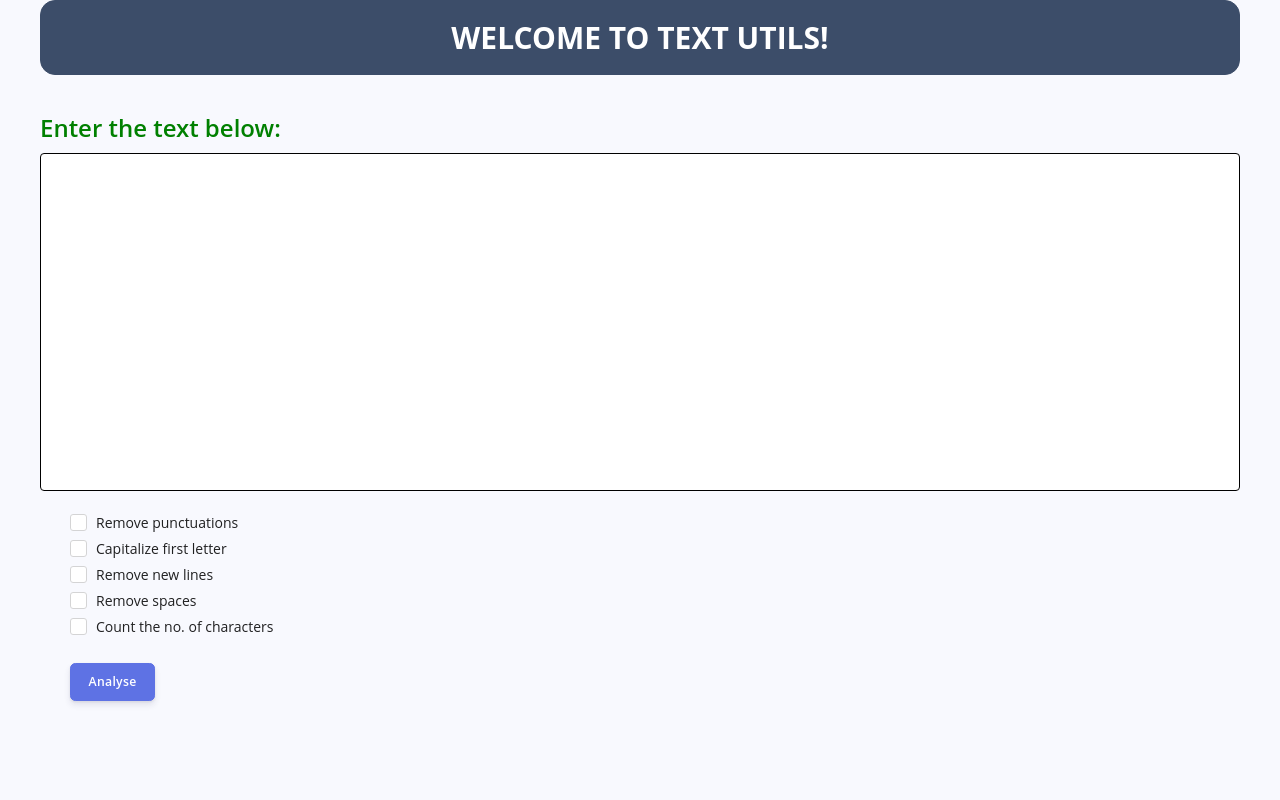
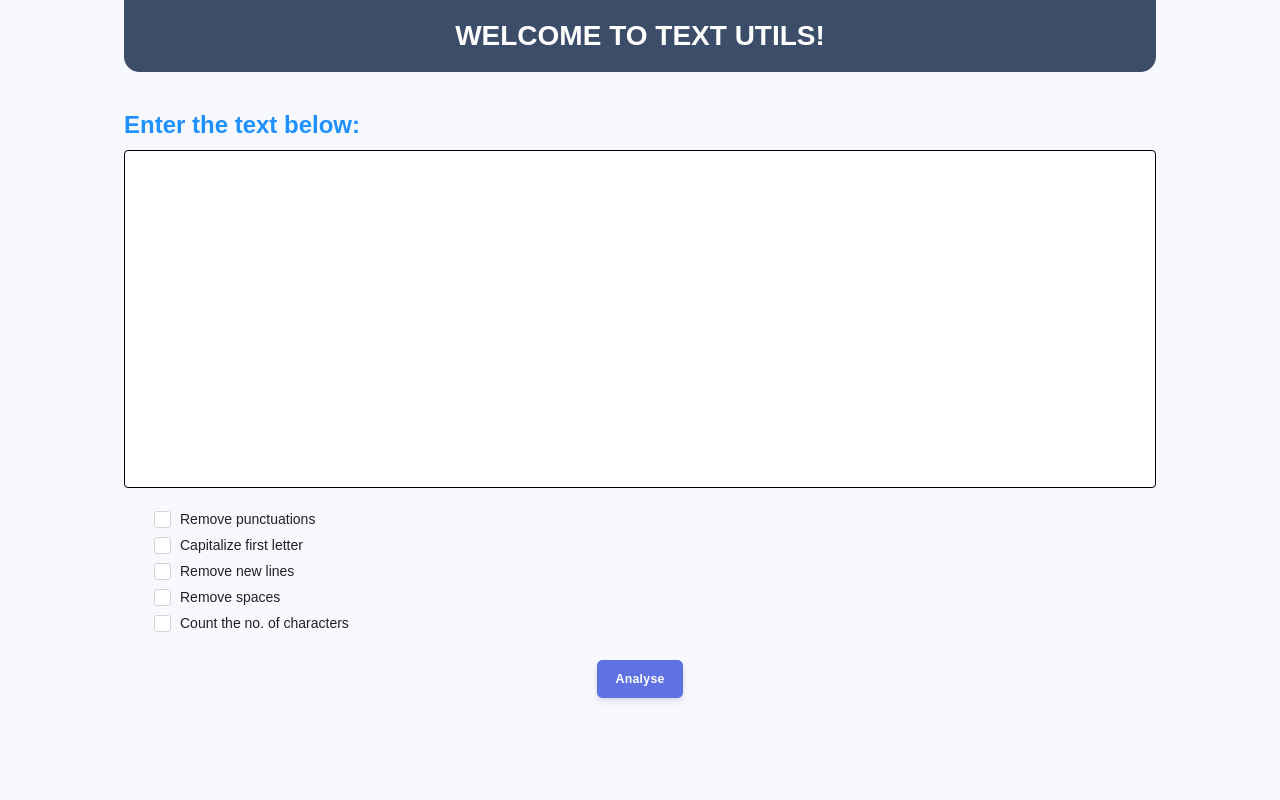
Before and after one commit to Arvindkunwar123/django-textUtils, a Django app: page / in a window 1280 px wide. Run offline with Django 3.2, Linux system fonts and the light colour scheme.

Commit message:
Structure improvements

```diff
--- a/utility/static/utility/css/analyse.css
+++ b/static/utility/css/analyse.css
@@ -1,4 +1,12 @@
+@import "/static/utility/css/google sans.css";
+
+* {
+  font-family: "Google Sans", sans-serif;
+}
+
 body {
+  margin-left: 40px;
+  margin-right: 40px;
   overflow: hidden;
 }
 
@@ -12,13 +20,12 @@ body {
 #textArea {
   margin-top: 0px;
   margin-bottom: 0px;
-  height: 112px;
   resize: none;
-  font-family: Verdana, Geneva, Tahoma, sans-serif;
+  height: 338px;
   font-size: 20px;
   border-color: black;
 }
 
 #descriptor {
-  color: green;
+  color: dodgerblue;
 }
--- /dev/null
+++ b/static/utility/css/index.css
@@ -0,0 +1,48 @@
+body {
+  overflow: hidden;
+}
+
+.content {
+  margin: 0 7%;
+}
+
+#textArea {
+  margin-top: 0px;
+  margin-bottom: 0px;
+  resize: none;
+  height: 338px;
+  font-size: 20px;
+  border-color: black;
+}
+
+#descriptor {
+  color: green;
+  font-size: 24px;
+}
+
+#intro {
+  font-size: 2rem;
+  text-align: center;
+  border-radius: 15px;
+  margin-top: -1rem;
+  padding-top: 2rem;
+}
+
+.button {
+  display: -webkit-box;
+  display: -ms-flexbox;
+  display: flex;
+  width: 100%;
+  -webkit-box-pack: center;
+      -ms-flex-pack: center;
+          justify-content: center;
+}
+
+ui.checkbox- > .option {
+  font-size: 16px;
+}
+
+.checkbox {
+  margin-left: 30px;
+}
+/*# sourceMappingURL=as.css.map */
--- /dev/null
+++ b/templates/utility/index.html
@@ -0,0 +1,70 @@
+<!DOCTYPE html>
+<html lang="en">
+  <head>
+    <title></title>
+    <meta charset="UTF-8" />
+    <meta name="viewport" content="width=device-width, initial-scale=1" />
+    <link rel="stylesheet" href="/static/utility/css/semantic.min.css" />
+    <link rel="stylesheet" href="/static/utility/css/bootstrap.min.css" />
+    <link rel="stylesheet" href="/static/utility/css/argon.min.css" />
+    <link rel="stylesheet" href="/static/utility/css/index.css" />
+    <link rel="stylesheet" href="/static/utility/css/analyse.css" />
+  </head>
+  <body>
+    <div class="content">
+      <div class="alert alert-default" id="intro" role="alert">
+        <b>WELCOME TO TEXT UTILS!</b>
+      </div>
+
+      <br />
+
+      <h3 id="descriptor">Enter the text below:</h3>
+
+      <form action="analyse/" method="POST">
+        {% csrf_token %}
+        <div class="ui form">
+          <div class="field">
+            <textarea
+              spellcheck="false"
+              id="textArea"
+              name="textArea"
+            ></textarea>
+          </div>
+        </div>
+        <br />
+        <div class="ui checkbox">
+          <input type="checkbox" name="removePunc" />
+          <label class="option"> Remove punctuations</label>
+        </div>
+        <br />
+        <div class="ui checkbox">
+          <input type="checkbox" name="capFirst" />
+          <label class="option">Capitalize first letter</label>
+        </div>
+        <br />
+        <div class="ui checkbox">
+          <input type="checkbox" name="newLineRemove" />
+          <label class="option">Remove new lines</label>
+        </div>
+        <br />
+        <div class="ui checkbox">
+          <input type="checkbox" name="spaceRemove" />
+          <label class="option">Remove spaces</label>
+        </div>
+        <br />
+        <div class="ui checkbox">
+          <input type="checkbox" name="charCount" />
+          <label class="option">Count the no. of characters</label>
+        </div>
+
+        <br /><br />
+
+        <div class="button">
+          <button class="btn btn-primary" id="submitButton" type="submit">
+            Analyse
+          </button>
+        </div>
+      </form>
+    </div>
+  </body>
+</html>
--- a/utility/static/utility/css/index.css
+++ /dev/null
@@ -1,30 +0,0 @@
-body {
-  overflow: hidden;
-}
-
-#textArea {
-  margin-top: 0px;
-  margin-bottom: 0px;
-  height: 112px;
-  resize: none;
-  font-family: Verdana, Geneva, Tahoma, sans-serif;
-  font-size: 20px;
-  border-color: black;
-
-}
-
-#descriptor {
-  color: green;
-  font-size: 24px;
-}
-
-
-#intro {
-  font-size: 30px;
-  text-align: center;
-  border-radius: 15px;
-}
-
-ui.checkbox->.option {
-  font-size: 16px;
-}
--- a/utility/templates/utility/index.html
+++ /dev/null
@@ -1,71 +0,0 @@
-<!DOCTYPE html>
-<html lang="en">
-  <head>
-    <title></title>
-    <meta charset="UTF-8" />
-    <meta name="viewport" content="width=device-width, initial-scale=1" />
-    <link rel="stylesheet" href="/static/utility/css/index.css" />
-    <link rel="stylesheet" href="/static/utility/css/semantic.min.css" />
-    <link rel="stylesheet" href="/static/utility/css/bootstrap.min.css" />
-    <link rel="stylesheet" href="/static/utility/css/argon.min.css" />
-  </head>
-  <body style="margin-left: 40px; margin-right: 40px; overflow: hidden;">
-    <div class="alert alert-default" id="intro" role="alert">
-      <b>WELCOME TO TEXT UTILS!</b>
-    </div>
-
-    <br />
-
-    <h3 id="descriptor">Enter the text below:</h3>
-
-    <form action="analyse/" method="POST">
-      {% csrf_token %}
-      <div class="ui form">
-        <div class="field">
-          <textarea
-            spellcheck="false"
-            id="textArea"
-            style="margin-top: 0px; margin-bottom: 0px; resize: none; height: 338px; font-family: Verdana, Geneva, Tahoma, sans-serif; font-size: 20px; border-color: black;"
-            name="textArea"
-          ></textarea>
-        </div>
-      </div>
-      <br />
-      <div class="ui checkbox" style="margin-left: 30px;">
-        <input type="checkbox" name="removePunc" />
-        <label class="option"> Remove punctuations</label>
-      </div>
-      <br />
-      <div class="ui checkbox" style="margin-left: 30px;">
-        <input type="checkbox" name="capFirst" />
-        <label class="option">Capitalize first letter</label>
-      </div>
-      <br />
-      <div class="ui checkbox" style="margin-left: 30px;">
-        <input type="checkbox" name="newLineRemove" />
-        <label class="option">Remove new lines</label>
-      </div>
-      <br />
-      <div class="ui checkbox" style="margin-left: 30px;">
-        <input type="checkbox" name="spaceRemove" />
-        <label class="option">Remove spaces</label>
-      </div>
-      <br />
-      <div class="ui checkbox" style="margin-left: 30px;">
-        <input type="checkbox" name="charCount" />
-        <label class="option">Count the no. of characters</label>
-      </div>
-
-      <br /><br />
-
-      <button
-        class="btn btn-primary"
-        id="submitButton"
-        type="submit"
-        style="margin-left: 30px"
-      >
-        Analyse
-      </button>
-    </form>
-  </body>
-</html>
```
Also changed, not shown: templates/utility/analyse.html (added, +55 -0 lines), textUtils/settings.py (+3 -5 lines), utility/templates/utility/analyse.html (deleted, +0 -55 lines), static/utility/css/argon.min.css (renamed from utility/static/utility/css/argon.min.css), static/utility/css/bootstrap.min.css (renamed from utility/static/utility/css/bootstrap.min.css), static/utility/css/semantic.min.css (renamed from utility/static/utility/css/semantic.min.css), templates/utility/404.html (renamed from utility/templates/utility/404.html).
